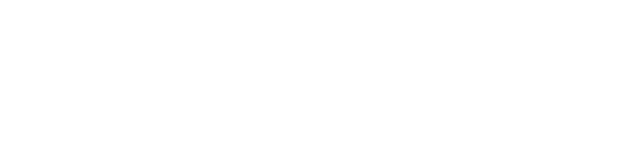
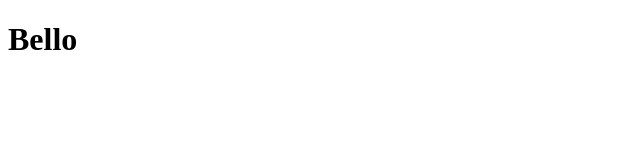
Before and after one commit to harrymax672-pro/oldcars, a plain HTML site: page index.html in a window 1280 px wide. Shown: the whole page, without its empty margins (0-640 px from the left). Drawn offline with Linux system fonts and the light colour scheme.

Commit message:
Update index.html

```diff
--- a/index.html
+++ b/index.html
@@ -1,9 +1,11 @@
 <!DOCTYPE html>
-<html lang="en">
+<html>
 <head>
-<meta charset="UTF-8">
-<meta name="viewport" content="width=device-width, initial-scale=1.0">
+  <title>Bello</title>
+</head>
+<body>
 
-<title>My Old Car | Used Cars Wadala Mumbai</title>
-</head>
+  <h1>Bello</h1>
+
+</body>
 </html>
```
